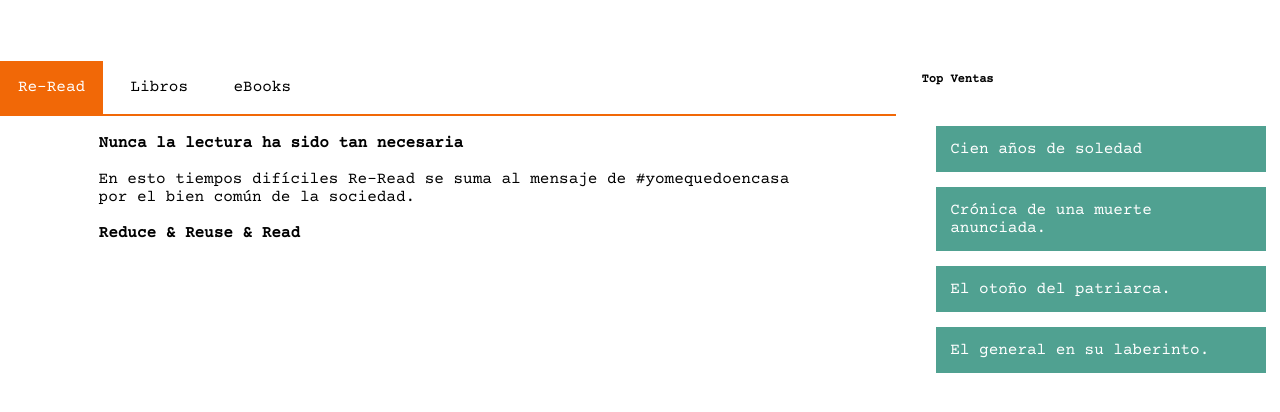
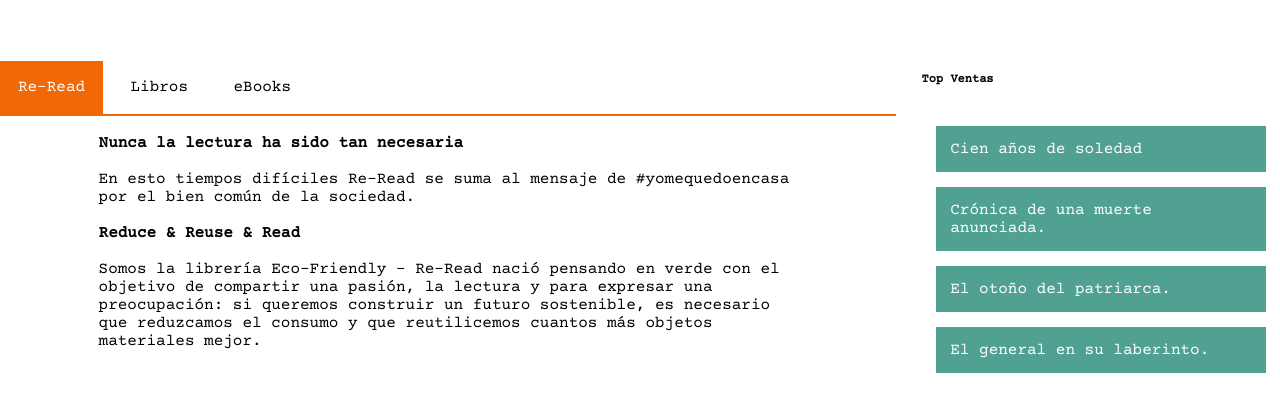
Before and after one commit to B0BINA/Re-read, a plain HTML site: page index.html in a window 1280 px wide. Shown: the part 294-706 px from the top of the page. Drawn offline with nearby package versions, Linux system fonts and the light colour scheme.

Commit message:
primera pagina hecha sin mediaquieres

```diff
--- a/index.html
+++ b/index.html
@@ -30,6 +30,7 @@
         <p class="titulo2">Nunca la lectura ha sido tan necesaria</p>
         <p class="reread">En esto tiempos difíciles Re-Read se suma al mensaje de #yomequedoencasa por el bien común de la sociedad.</p>
         <p class="titulo2">Reduce & Reuse & Read</p>
+        <p class="reread">Somos la librería Eco-Friendly - Re-Read nació pensando en verde con el objetivo de compartir una pasión, la lectura y para expresar una preocupación: si queremos construir un futuro sostenible, es necesario que reduzcamos el consumo y que reutilicemos cuantos más objetos materiales mejor.</p>
         </div>
         <div class="column30">
             <p class="ventas">Top Ventas</p>
```
